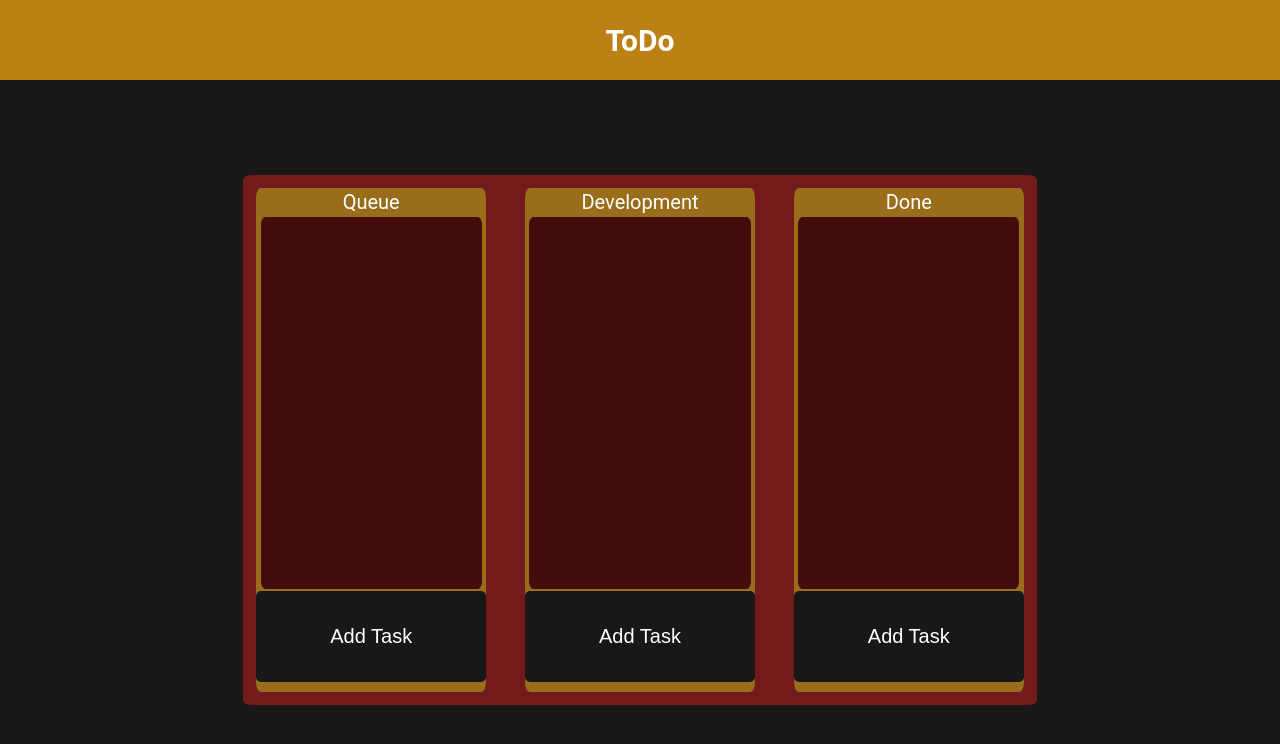
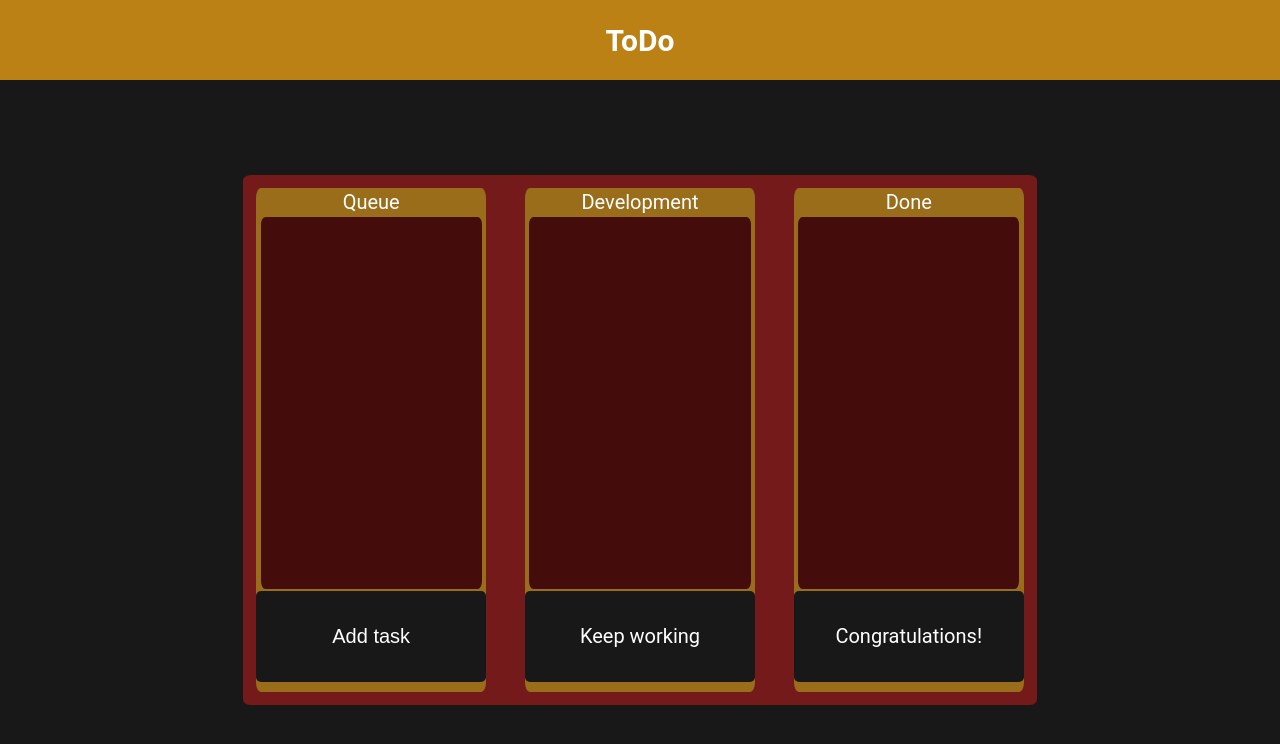
Before and after one commit to MaximEsin/todo, a React (Create React App) app: page / in a window 1280 px wide. Shown: the top 744 px of the page. Built offline with nearby package versions, Linux system fonts and the light colour scheme.

Commit message:
Buttons changed

```diff
--- a/src/App.jsx
+++ b/src/App.jsx
@@ -5,7 +5,6 @@ import Board from "./components/Board";
 import Modal from "./components/Modal";
 import Form from "./components/Form";
 import { useSelector } from "react-redux";
-import { useDispatch } from "react-redux";
 
 function App() {
   const [modalFormActive, setModalFormActive] = useState(false);
--- a/src/components/Board.jsx
+++ b/src/components/Board.jsx
@@ -1,13 +1,25 @@
 import React from "react";
 import styles from "../styles/Board.module.scss";
 import Table from "./Table";
+import Button from "../UI/button/Button";
 
 const Board = ({ setActive }) => {
   return (
     <section className={styles.board}>
-      <Table name="Queue" setActive={setActive} />
-      <Table name="Development" setActive={setActive} />
-      <Table name="Done" setActive={setActive} />
+      <Table name="Queue" setActive={setActive}>
+        <Button
+          type="button"
+          text="Add task"
+          setActive={setActive}
+          switcher="true"
+        />
+      </Table>
+      <Table name="Development">
+        <div className={styles.board__item}>Keep working</div>
+      </Table>
+      <Table name="Done">
+        <div className={styles.board__item}>Congratulations!</div>
+      </Table>
     </section>
   );
 };
--- a/src/components/Table.jsx
+++ b/src/components/Table.jsx
@@ -1,18 +1,12 @@
 import React from "react";
 import styles from "../styles/Table.module.scss";
-import Button from "../UI/button/Button";
 
-const Table = ({ name, setActive }) => {
+const Table = ({ name, children }) => {
   return (
     <section className={styles.table}>
       <p className={styles.table__name}>{name}</p>
       <div className={styles.table__list}></div>
-      <Button
-        type="button"
-        text="Add Task"
-        setActive={setActive}
-        switcher="true"
-      />
+      {children}
     </section>
   );
 };
--- a/src/styles/Board.module.scss
+++ b/src/styles/Board.module.scss
@@ -6,4 +6,17 @@
   padding: 1%;
   gap: 5%;
   border-radius: 1%;
+
+  &__item {
+    height: 18%;
+    background-color: rgb(25, 24, 24);
+    color: white;
+    border-radius: 5px;
+    border: none;
+    font-size: 20px;
+    width: 100%;
+    display: flex;
+    align-items: center;
+    justify-content: center;
+  }
 }
```
